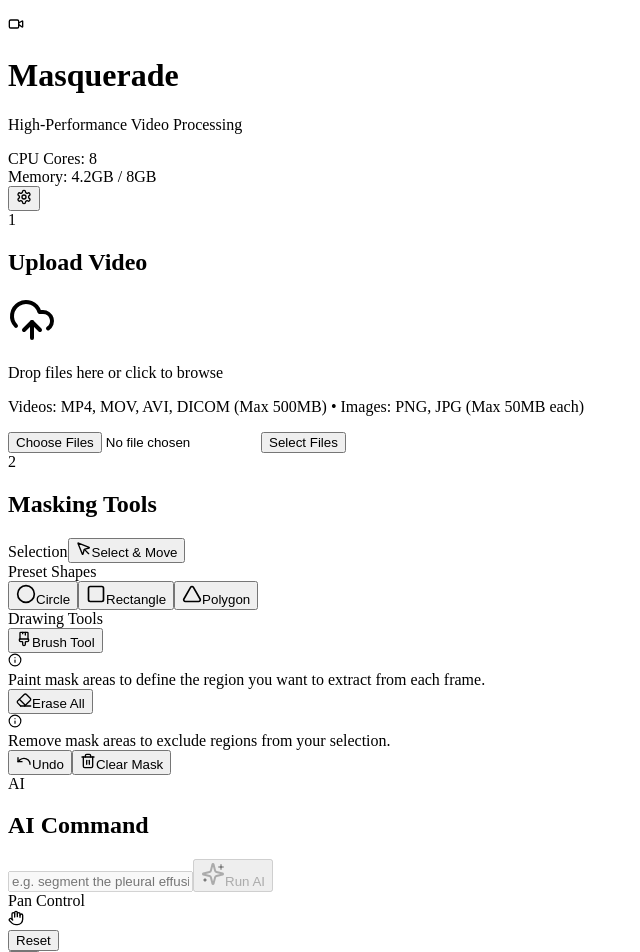
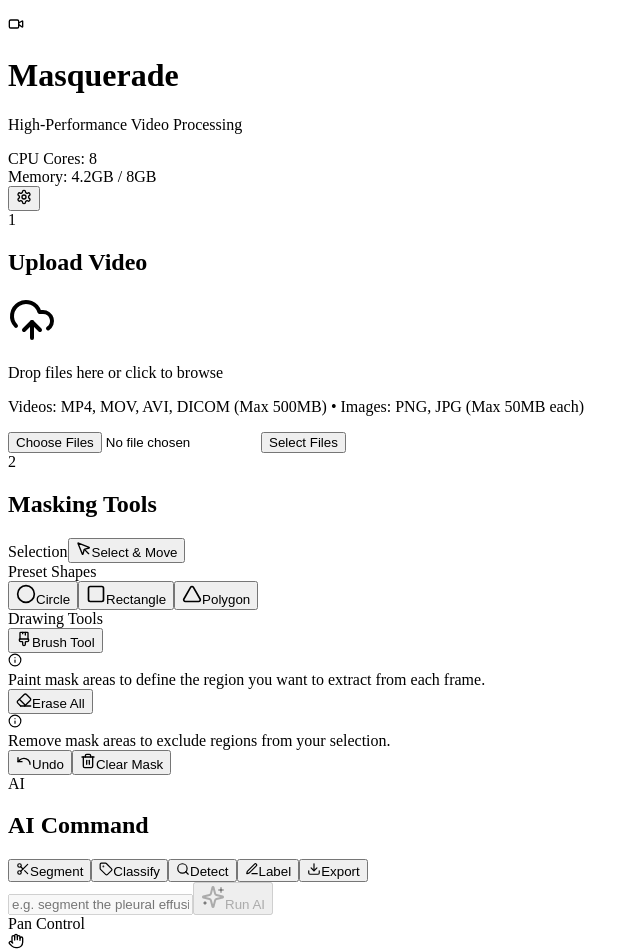
Before and after one commit to andredkumar/masquerade, a React (Vite) app in the folder client/: page /app in a window 1280 px wide. Shown: the top 952 px of the page, without its empty margins (0-640 px from the left). Built offline with nearby package versions, Linux system fonts and the light colour scheme.

Commit message:
feat: add task selector UI with tooltips - Step 7

```diff
--- a/client/src/components/CommandInput.tsx
+++ b/client/src/components/CommandInput.tsx
@@ -8,11 +8,20 @@ interface CommandInputProps {
   currentFrame: number;
   firstFrameBase64: string | null;
   onMaskGenerated: (maskBase64: string) => void;
+  selectedTask?: string;
 }
+
+const TASK_PLACEHOLDERS: Record<string, string> = {
+  segment: 'e.g. segment the pleural effusion',
+  classify: 'e.g. classify this view',
+  detect: 'e.g. detect all b-lines',
+  label: 'e.g. label the pleural line',
+  export: 'e.g. export all labeled effusions',
+};
 
 type Stage = 'idle' | 'parsing' | 'inferring' | 'done' | 'error' | 'clarify';
 
-export default function CommandInput({ jobId, currentFrame, firstFrameBase64, onMaskGenerated }: CommandInputProps) {
+export default function CommandInput({ jobId, currentFrame, firstFrameBase64, onMaskGenerated, selectedTask = 'segment' }: CommandInputProps) {
   const [command, setCommand] = useState('');
   const [stage, setStage] = useState<Stage>('idle');
   const [statusMessage, setStatusMessage] = useState('');
@@ -100,7 +109,7 @@ export default function CommandInput({ jobId, currentFrame, firstFrameBase64, on
           value={command}
           onChange={(e) => setCommand(e.target.value)}
           onKeyDown={handleKeyDown}
-          placeholder='e.g. segment the pleural effusion'
+          placeholder={TASK_PLACEHOLDERS[selectedTask] || TASK_PLACEHOLDERS.segment}
           disabled={!jobId || isLoading}
           className="flex-1 text-sm"
         />
--- /dev/null
+++ b/client/src/components/TaskSelector.tsx
@@ -0,0 +1,38 @@
+import { Scissors, Tag, Search, PenLine, Download } from "lucide-react";
+
+interface TaskSelectorProps {
+  selectedTask: string;
+  onTaskChange: (task: string) => void;
+}
+
+const TASKS = [
+  { id: 'segment', label: 'Segment', icon: Scissors, tooltip: 'Draw a mask around a structure' },
+  { id: 'classify', label: 'Classify', icon: Tag, tooltip: 'Identify the ultrasound view' },
+  { id: 'detect', label: 'Detect', icon: Search, tooltip: 'Find and locate structures' },
+  { id: 'label', label: 'Label', icon: PenLine, tooltip: 'Annotate structures with names' },
+  { id: 'export', label: 'Export', icon: Download, tooltip: 'Export labeled data as a dataset' },
+] as const;
+
+export default function TaskSelector({ selectedTask, onTaskChange }: TaskSelectorProps) {
+  return (
+    <div className="px-4 py-3">
+      <div className="grid grid-cols-2 gap-2">
+        {TASKS.map(({ id, label, icon: Icon, tooltip }) => (
+          <button
+            key={id}
+            onClick={() => onTaskChange(id)}
+            title={tooltip}
+            className={`flex items-center gap-2 px-3 py-2 rounded-md text-sm font-medium transition-colors ${
+              selectedTask === id
+                ? 'bg-primary text-primary-foreground'
+                : 'bg-muted/50 text-muted-foreground hover:bg-muted hover:text-foreground'
+            }`}
+          >
+            <Icon size={14} />
+            {label}
+          </button>
+        ))}
+      </div>
+    </div>
+  );
+}
--- a/client/src/pages/home.tsx
+++ b/client/src/pages/home.tsx
@@ -6,6 +6,7 @@ import MaskingTools from "@/components/MaskingTools";
 import ProcessingControls from "@/components/ProcessingControls";
 import ProcessingStatus from "@/components/ProcessingStatus";
 import CommandInput from "@/components/CommandInput";
+import TaskSelector from "@/components/TaskSelector";
 import { Settings, Video } from "lucide-react";
 import type { MaskData, OutputSettings } from "@shared/schema";
 
@@ -20,6 +21,7 @@ export default function Home() {
   const [lastProcessedSettings, setLastProcessedSettings] = useState<OutputSettings | null>(null);
   const [showCompletedStatus, setShowCompletedStatus] = useState(false);
   const [currentFrame, setCurrentFrame] = useState(0);
+  const [selectedTask, setSelectedTask] = useState('segment');
 
   // Monitor job status to reset processing state when complete
   const { data: jobData } = useQuery({
@@ -138,11 +140,16 @@ export default function Home() {
               <h2 className="text-lg font-semibold">AI Command</h2>
             </div>
           </div>
+          <TaskSelector
+            selectedTask={selectedTask}
+            onTaskChange={setSelectedTask}
+          />
           <CommandInput
             jobId={currentJob}
             currentFrame={currentFrame}
             firstFrameBase64={firstFrame}
             onMaskGenerated={handleAiMaskGenerated}
+            selectedTask={selectedTask}
           />
         </aside>
 
```
